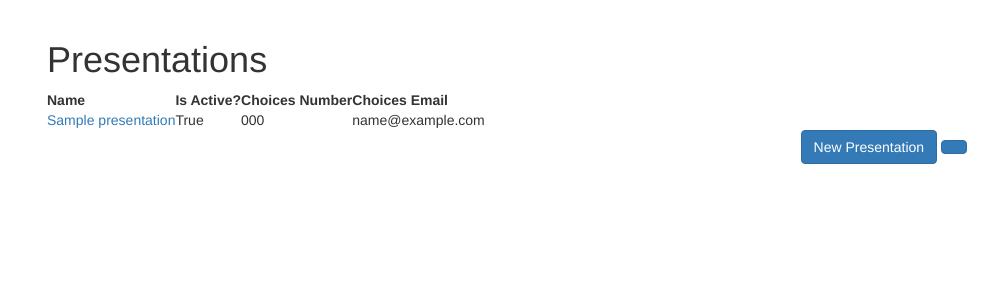
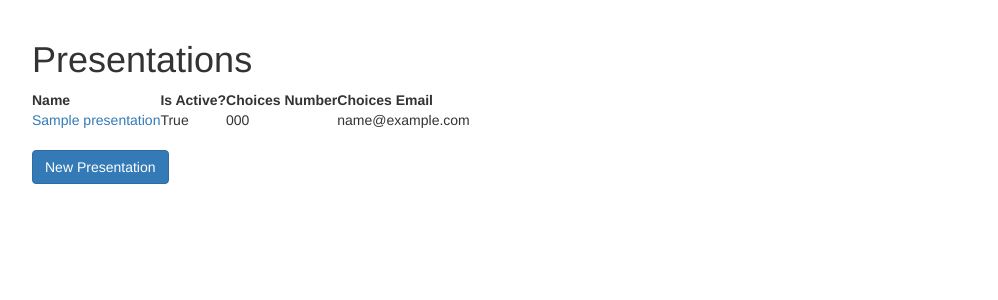
Before and after one commit to mattmakai/choose-your-own-adventure-presentations, a Flask app: page /admin/presentations/ in a window 1280 px wide. Shown: the part 72-372 px from the top of the page, without its empty margins (38-1036 px from the left). Run offline with Flask 2, Linux system fonts and the light colour scheme; a user stored in the database is signed in; tables that the repository leaves empty hold one stand-in row (values such as "Sample post"); some libraries are stand-ins or nearby versions.

Commit message:
working on creating presentation metadata through the UI

```diff
--- a/cyoa/templates/admin/presentations.html
+++ b/cyoa/templates/admin/presentations.html
@@ -2,8 +2,13 @@
 
 {% block content %}
 <div class="container">
+    <div class="row">
         <div class="col-md-10">
             <h1>Presentations</h1>
+            {% if not presentations %}
+                No presentations found.
+                <a href="{{ url_for('admin_new_presentation') }}">Create your first one</a>.
+            {% else %}
                 <table>
                     <thead>
                         <tr>
@@ -21,14 +26,17 @@
                             <td>{{ p.choices_number }}</td>
                             <td>{{ p.choices_email }}</td>
                         </tr>
-                {% else %}
-                    No presentations found.
                     {% endfor %}
                     </tbody>
                 </table>
-            <div style="text-align: right;">
+            {% endif %}
+        </div>
+    </div>
+    <div class="row">
+        <div class="col-md-10">
+                <div style="margin-top: 20px;">
                     <a href="#" class="btn btn-primary">New Presentation</a>
-                <a href="#" class="btn btn-primary"></a>
+                </div>
             </div>
         </div>
     </div>
--- a/cyoa/views.py
+++ b/cyoa/views.py
@@ -73,3 +73,25 @@ def admin_list_presentations():
     presentations = Presentation.query.all()
     return render_template('admin/presentations.html',
                            presentations=presentations)
+
+@app.route('/admin/presentation/', methods=['GET', 'POST'])
+@login_required
+def admin_new_presentation():
+    form = PresentationForm()
+    if form.validate_on_submit():
+        p = Presentation(name=form.name.data, filename=form.filename.data)
+        p.is_active = form.is_active.data
+        p.choices_number = form.choices_number
+        p.choices_email = form.choices_email
+        db.session.add(p)
+        db.session.commit()
+        return redirect(url_for('admin_list_presentations'))
+    return render_template('admin_new_presentation', form=form)
+
+
+@app.route('/admin/presentation/<int:id>/', methods=['GET', 'POST'])
+@login_required
+def admin_edit_presentation(id):
+    presentation = Presentation.get_object_or_404(id)
+    return render_template('admin/presentation.html',
+                           presentation=presentation)
```
Lines whose indentation alone changed are shown as unchanged.
